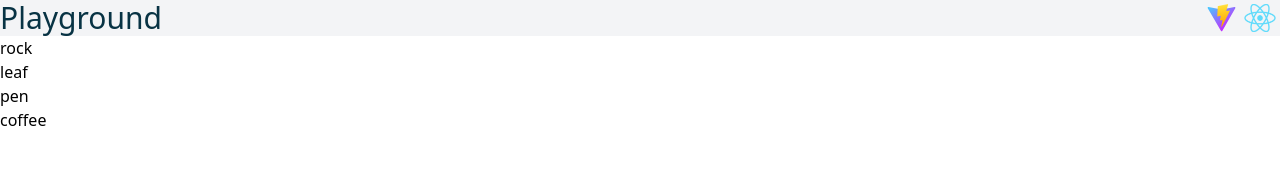
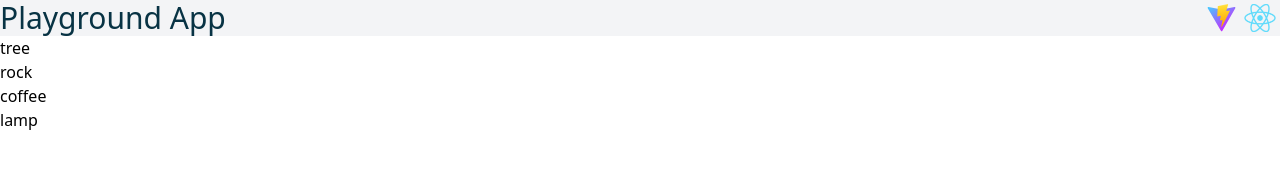
Before and after one commit to rwcorbett/react-playground, a React (Vite) app: page / in a window 1280 px wide. Shown: the top 182 px of the page. Built offline with nearby package versions, Linux system fonts and the light colour scheme.

Commit message:
making FCs to use TS

```diff
--- a/src/App.jsx
+++ b/src/App.jsx
@@ -5,7 +5,7 @@ import Listing from "./components/Listing";
 const App = () => {
   return (
     <>
-    <Header />
+    <Header title="Playground App" />
     <Listing />
     </>
   );
--- a/src/components/Header.jsx
+++ /dev/null
@@ -1,13 +0,0 @@
-import Logo from "./Logo";
-
-const title = "Playground";
-const Header = () => {
-    return (
-        <header className="flex flex-row bg-gray-100">
-            <h1 className="flex-auto font-sans text-3xl text-cyan-950">{title}</h1>
-            <Logo sourceTxt={"/vite-logo.svg"} altTxt={"Vite"}/>
-            <Logo sourceTxt={"/react-logo.png"} altTxt={"React"}/>
-        </header>
-    )
-}
-export default Header;
--- /dev/null
+++ b/src/components/Header.tsx
@@ -0,0 +1,27 @@
+import React, { FC } from "react";
+import Logo from "./Logo";
+
+// type HeaderProps = {
+//     title: string
+// }
+interface HeaderProps {
+    title: string;
+}
+
+// // todo move this to app state because magic strings are bad
+// const header: HeaderProps = {
+//     title: "Playground"
+// }
+
+// this is implicitly typed as a React.JSX.Element, here is changed to a FunctionalComponent with `title` exposed as prop
+const Header: FC<HeaderProps> = ({ title = "Default Title" }: HeaderProps) => {
+    return (
+        <header className="flex flex-row bg-gray-100">
+            <h1 className="flex-auto font-sans text-3xl text-cyan-950">{title}</h1>
+            <Logo sourceTxt={"/vite-logo.svg"} altTxt={"Vite"} />
+            <Logo sourceTxt={"/react-logo.png"} altTxt={"React"} />
+        </header>
+    )
+}
+
+export default Header;
--- a/src/components/Listing.jsx
+++ /dev/null
@@ -1,18 +0,0 @@
-const things = [
-    { name: "rock" },
-    { name: "leaf" },
-    { name: "pen" },
-    { name: "coffee" },
-];
-
-const Listing = () => {
-    const list = things.map((thing) =>
-        <li>{thing.name}</li>
-    );
-    return (
-        <ul>
-            {list}
-        </ul>
-    );
-};
-export default Listing;
--- /dev/null
+++ b/src/components/Listing.tsx
@@ -0,0 +1,37 @@
+import React, { FC } from "react";
+
+// type thing = {
+//     name: string,
+//     id: number,
+// }
+interface thing {
+    id: number;
+    name: string;
+}
+
+interface ThingsList {
+    things: thing[];
+}
+
+const thingsList: ThingsList = {
+    things: [
+        { id: 8975, name: "tree" },
+        { id: 1358, name: "rock" },
+        { id: 6811, name: "coffee" },
+        { id: 3625, name: "lamp" }
+    ]
+};
+
+// this does not use props, instead uses the object declared in this functional component
+const Listing: FC<ThingsList> = () => {
+    const list = thingsList.things.map((thing) =>
+        <li key={thing.id}>{thing.name}</li>
+    );
+    return (
+        <ul>
+            {list}
+        </ul>
+    );
+};
+
+export default Listing;
```
Also changed, not shown: src/components/Logo.tsx (+6 -3 lines), 1 other file (tests, documents, lock files or other folders).
